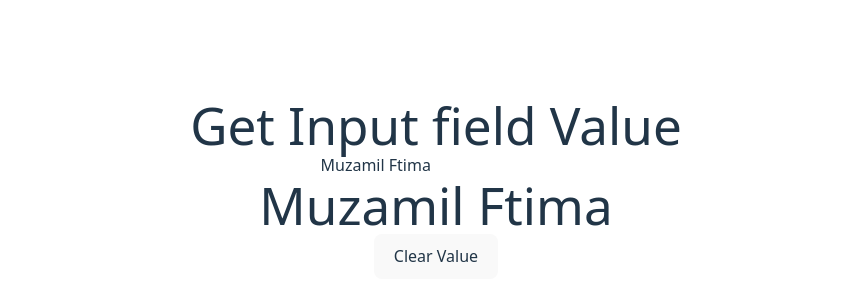
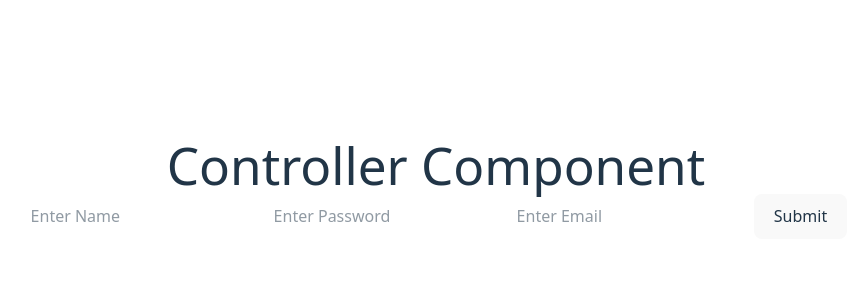
Before and after one commit to Muzamil-Fatima/react-Props, a React (Vite) app: page / in a window 1280 px wide. Shown: the part 212-512 px from the top of the page, without its empty margins (204-1062 px from the left). Built offline with nearby package versions, Linux system fonts and the light colour scheme.

Commit message:
Add file

```diff
--- a/src/App.jsx
+++ b/src/App.jsx
@@ -1,12 +1,14 @@
 // import First from "./First";
 // import Login from "./Component2/Login";
-import Input from "./Component3/Input";
+// import Input from "./Component3/Input";
+import Form from "./Component4/Form";
 import "./App.css";
 
 function App() {
   return (
     <>
-      <Input />
+    <Form />
+      {/* <Input /> */}
       {/* <Login /> */}
       {/* <First /> */}
     </>
--- /dev/null
+++ b/src/Component4/Form.jsx
@@ -0,0 +1,12 @@
+function Form() {
+  return <div>
+    <h1>Controller Component</h1>
+    <form action="" method="get">
+        <input type="text" placeholder="Enter Name" className="m-1.5" />
+        <input type="text" placeholder="Enter Password" className="m-1.5" />
+        <input type="text" placeholder="Enter Email" className="m-1.5" />
+        <button>Submit</button>
+    </form>
+  </div>;
+}
+export default Form;
```
Also changed, not shown: src/Component3/Input.jsx (line endings or trailing spaces).
